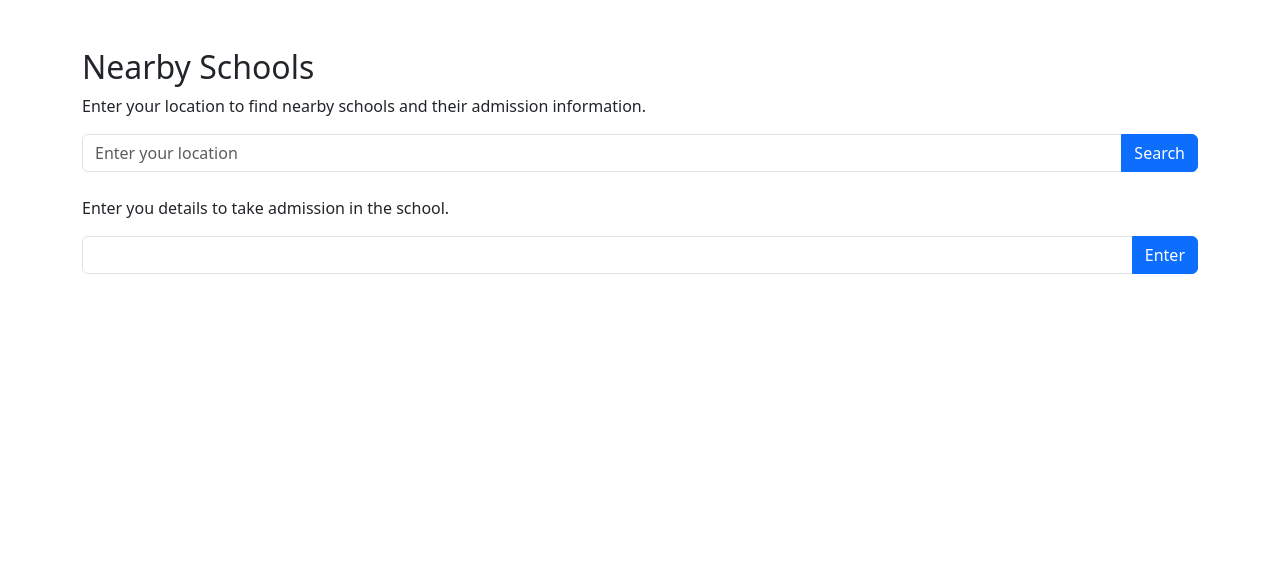
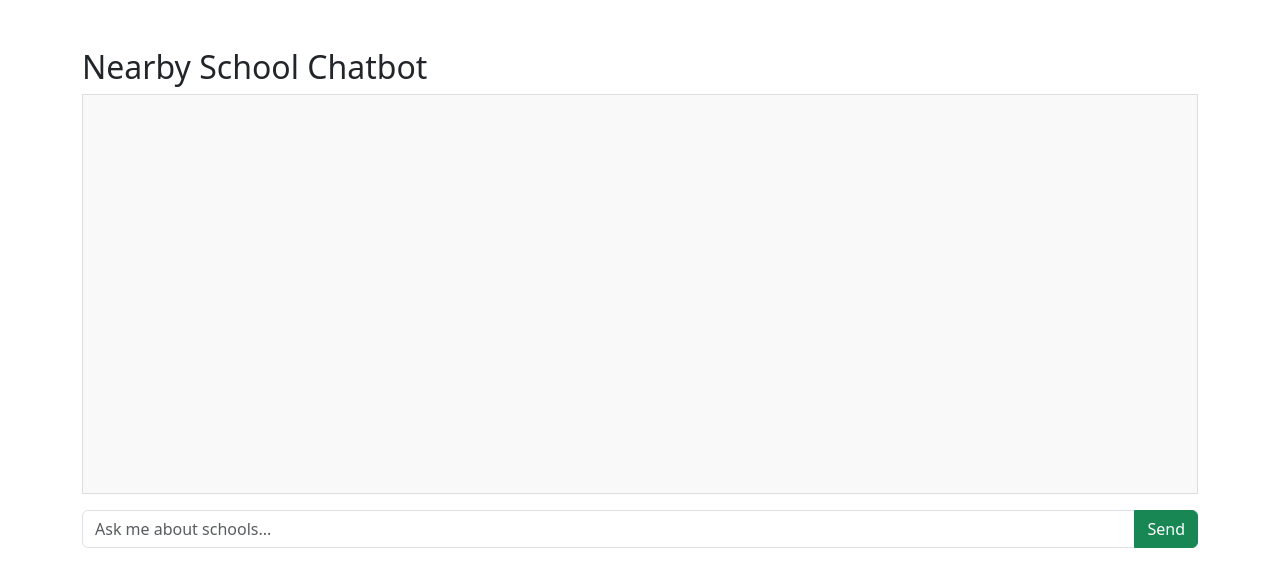
Before and after one commit to Amaan9136/ai-based-ivr-system, a Flask app: page /nearby-schools/ in a window 1280 px wide. Shown: the top 587 px of the page. Run offline with Flask 3, Linux system fonts and the light colour scheme.

Commit message:
feat: this fkn chatbot sucks

```diff
--- a/routes/nearby_schools.py
+++ b/routes/nearby_schools.py
@@ -1,6 +1,5 @@
 from flask import Blueprint, render_template, request, jsonify
-import requests
-import json
+from helpers.chatters import chat_with_history
 
 bp = Blueprint('nearby_schools', __name__, url_prefix='/nearby-schools')
 
@@ -8,68 +7,22 @@ bp = Blueprint('nearby_schools', __name__, url_prefix='/nearby-schools')
 def index():
     return render_template('components/nearby_schools.html')
 
-@bp.route('/api/search', methods=['POST'])
-def search_schools():
+@bp.route('/api/nearby_school_finder', methods=['POST'])
+def chatbot_response():
     data = request.json
-    location = data.get('location', '')
-    language = data.get('language', 'english')
+    prompt = data.get('prompt', '')
+    old_summary = data.get('old_response_summary', '')
 
-    # In a real app, this would query a database of schools
-    # For now, we'll simulate it with sample data
-    mock_schools = [
-        {
-            "name": "Government High School, Jayanagar",
-            "distance": "1.2 km",
-            "address": "10th Main, 4th Block, Jayanagar, Bangalore",
-            "admission_status": "Open",
-            "grades": "1-10",
-            "facilities": ["Computer Lab", "Library", "Playground"]
-        },
-        {
-            "name": "Model Public School, Basavanagudi",
-            "distance": "2.5 km",
-            "address": "Bull Temple Road, Basavanagudi, Bangalore",
-            "admission_status": "Limited seats",
-            "grades": "1-12",
-            "facilities": ["Science Lab", "Sports Complex", "Digital Classrooms"]
-        },
-        {
-            "name": "Government Primary School, JP Nagar",
-            "distance": "3.1 km",
-            "address": "5th Phase, JP Nagar, Bangalore",
-            "admission_status": "Open",
-            "grades": "1-5",
-            "facilities": ["Mid-day Meals", "Playground"]
-        }
-    ]
+    if not prompt.strip():
+        return jsonify({'status': 'error', 'response': 'Please provide a question.'}), 400
 
-    # Create a context for the LLM
-    context = f"Searching for schools near {location}. Found {len(mock_schools)} schools."
-
-    return jsonify({
-        'status': 'success',
-        'schools': mock_schools,
-        'context': context
-    })
-
-@bp.route('/api/admission-info', methods=['POST'])
-def admission_info():
-    data = request.json
-    school_id = data.get('school_id', '')
-    language = data.get('language', 'english')
-
-    # This would normally fetch specific admission information
-    # Creating mock data for demonstration
-    mock_admission_info = {
-        "required_documents": ["Birth Certificate", "Address Proof", "Previous School Records"],
-        "admission_dates": "June 1 - June 30, 2025",
-        "contact_person": "Mrs. Lakshmi (Admission Coordinator)",
-        "phone": "080-12345678",
-        "fees": "No fees for government schools",
-        "process": "1. Submit documents\n2. Verification\n3. Seat allocation"
-    }
-
-    return jsonify({
-        'status': 'success',
-        'admission_info': mock_admission_info
-    })
+    try:
+        chat_result = chat_with_history(prompt=prompt, old_summary=old_summary)
+        return jsonify({
+            'status': 'success',
+            'response': chat_result['new_response'],
+            'old_response_summary': chat_result['old_response_summary']
+        })
+    except Exception as e:
+        print(f"[LLM Error] {e}")
+        return jsonify({'status': 'error', 'response': 'Something went wrong while generating the response.'}), 500
--- a/templates/components/nearby_schools.html
+++ b/templates/components/nearby_schools.html
@@ -2,80 +2,69 @@
 <html lang="en">
 <head>
   <meta charset="UTF-8">
-    <title>Nearby Schools</title>
+  <title>Nearby School Chatbot</title>
   <link rel="stylesheet" href="{{ url_for('static', filename='css/styles.css') }}">
   <link rel="stylesheet" href="https://cdn.jsdelivr.net/npm/bootstrap@5.3.0/dist/css/bootstrap.min.css">
+  <style>
+    #chat-box {
+      border: 1px solid #ddd;
+      height: 400px;
+      overflow-y: scroll;
+      padding: 15px;
+      background: #f9f9f9;
+    }
+    .message {
+      margin-bottom: 15px;
+    }
+    .user { text-align: right; color: blue; }
+    .bot { text-align: left; color: green; }
+  </style>
 </head>
 <body>
 <div class="container mt-5">
-        <h2>Nearby Schools</h2>
-        <p>Enter your location to find nearby schools and their admission information.</p>
+  <h2>Nearby School Chatbot</h2>
+  <div id="chat-box" class="mb-3"></div>
 
-        <!-- Location Input -->
-        <form id="searchForm" class="mb-4">
-            <div class="input-group">
-                <input type="text" id="locationInput" class="form-control" placeholder="Enter your location" required>
-                <button class="btn btn-primary" type="submit">Search</button>
-            </div>
+  <form id="chat-form" class="input-group">
+    <input type="text" id="promptInput" class="form-control" placeholder="Ask me about schools..." required>
+    <button class="btn btn-success" type="submit">Send</button>
   </form>
-
-        <!-- USE THIS INPUT TO SEND LLM -->
-
-        <p>Enter you details to take admission in the school.</p>
-
-        <!-- Location Input -->
-        <form id="searchForm" class="mb-4">
-            <div class="input-group">
-                <input type="text" id="locationInput" class="form-control" placeholder="" required>
-                <button class="btn btn-primary" type="submit">Enter</button>
-            </div>
-        </form>
-
-        <!-- School List -->
-        <div id="school-list" class="mt-4">
-            <!-- Results will appear here -->
-        </div>
 </div>
 
 <script>
-        document.getElementById('searchForm').addEventListener('submit', function(e) {
+  const chatForm = document.getElementById("chat-form");
+  const chatBox = document.getElementById("chat-box");
+  let oldSummary = "";
+
+  chatForm.addEventListener("submit", function (e) {
     e.preventDefault();
-            const location = document.getElementById('locationInput').value;
+    const prompt = document.getElementById("promptInput").value.trim();
+    if (!prompt) return;
 
-            fetch('/nearby-schools/api/search', {
-                method: 'POST',
-                headers: { 'Content-Type': 'application/json' },
-                body: JSON.stringify({ location: location })
+    chatBox.innerHTML += `<div class="message user"><strong>You:</strong> ${prompt}</div>`;
+    chatBox.scrollTop = chatBox.scrollHeight;
+
+    fetch("/nearby-schools/api/nearby_school_finder", {
+      method: "POST",
+      headers: { "Content-Type": "application/json" },
+      body: JSON.stringify({
+        prompt: prompt,
+        old_response_summary: oldSummary
+      })
     })
       .then(res => res.json())
       .then(data => {
-                const schoolList = document.getElementById('school-list');
-                if (data.status === 'success') {
-                    schoolList.innerHTML = '<h5>Schools Found:</h5>';
-                    data.schools.forEach(school => {
-                        const schoolCard = `
-                            <div class="card mb-3">
-                                <div class="card-body">
-                                    <h5 class="card-title">${school.name}</h5>
-                                    <p class="card-text"><strong>Distance:</strong> ${school.distance}</p>
-                                    <p class="card-text"><strong>Address:</strong> ${school.address}</p>
-                                    <p class="card-text"><strong>Grades:</strong> ${school.grades}</p>
-                                    <p class="card-text"><strong>Facilities:</strong> ${school.facilities.join(', ')}</p>
-                                    <p class="card-text"><strong>Admission Status:</strong> ${school.admission_status}</p>
-                                </div>
-                            </div>
-                        `;
-                        schoolList.innerHTML += schoolCard;
-                    });
-                } else {
-                    schoolList.innerHTML = '<div class="alert alert-danger">Unable to fetch schools.</div>';
-                }
+        chatBox.innerHTML += `<div class="message bot"><strong>Bot:</strong> ${data.response}</div>`;
+        chatBox.scrollTop = chatBox.scrollHeight;
+        oldSummary = data.old_response_summary; // 🔁 properly update summary
       })
       .catch(err => {
-                document.getElementById('school-list').innerHTML = '<div class="alert alert-danger">An error occurred. Please try again.</div>';
-                console.error(err);
+        chatBox.innerHTML += `<div class="message bot text-danger"><strong>Bot:</strong> Error occurred.</div>`;
       });
+
+    document.getElementById("promptInput").value = "";
   });
 </script>
+
 </body>
 </html>
```
Also changed, not shown: helpers/chatters.py (added, +113 -0 lines). Lines whose indentation alone changed are shown as unchanged.
